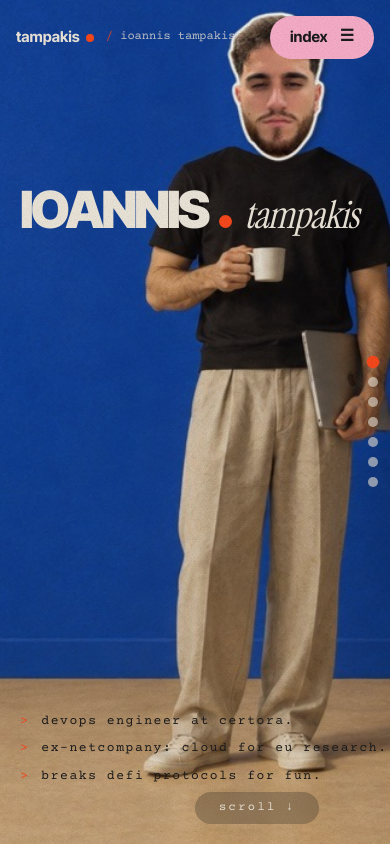
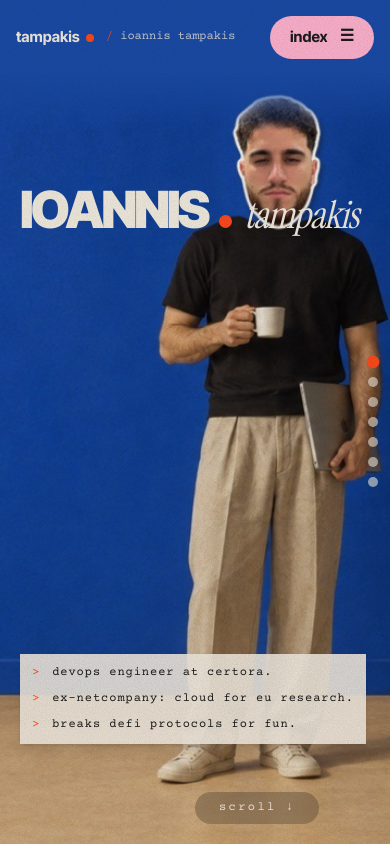
Before and after one commit to giannistbs/Portfolio, a Next.js app: page / in a window 390 px wide. Built offline with nearby package versions, Linux system fonts and the light colour scheme.

Commit message:
Fix home page on phones: keep the head clear of the header, back the intro lines

```diff
--- a/src/surreal/chapters.tsx
+++ b/src/surreal/chapters.tsx
@@ -75,7 +75,7 @@ export const CHAPTERS: Chapter[] = [
           <span className="inline-block size-[clamp(0.8rem,2vw,1.6rem)] rounded-full bg-dot" />
           <span className="font-serif text-[clamp(2.4rem,7.5vw,7rem)] italic tracking-tight">tampakis</span>
         </h1>
-        <div className="mb-[4vh] space-y-2 font-mono text-[13px] tracking-[0.12em] text-ink sm:text-[15px]">
+        <div className="mb-[9vh] w-fit space-y-2 rounded-lg bg-paper/90 px-3 py-2.5 font-mono text-[12px] tracking-[0.08em] text-ink shadow-md sm:mb-[4vh] sm:bg-transparent sm:p-0 sm:text-[15px] sm:tracking-[0.12em] sm:shadow-none">
           {[
             "devops engineer at certora.",
             "ex-netcompany: cloud for eu research.",
--- a/src/surreal/surreal.tsx
+++ b/src/surreal/surreal.tsx
@@ -245,7 +245,7 @@ function ChapterView({ ch }: { ch: Chapter }) {
         <img
           src={ch.image}
           alt=""
-          className="slide-in absolute inset-0 h-full w-full object-cover object-[72%_center] sm:object-right"
+          className="slide-in absolute inset-x-0 bottom-0 top-[84px] h-[calc(100%-84px)] w-full object-cover object-[72%_center] sm:top-0 sm:h-full sm:object-right [mask-image:linear-gradient(to_bottom,transparent,black_56px)] sm:[mask-image:none]"
           style={{ "--d": "60ms" } as React.CSSProperties}
         />
       ) : (
```
